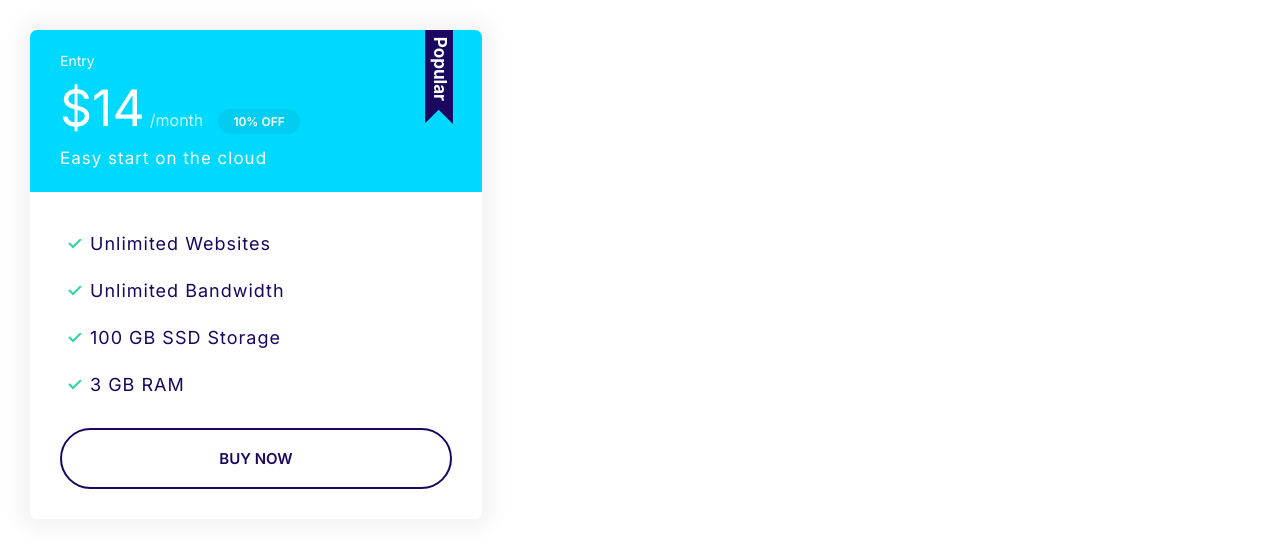
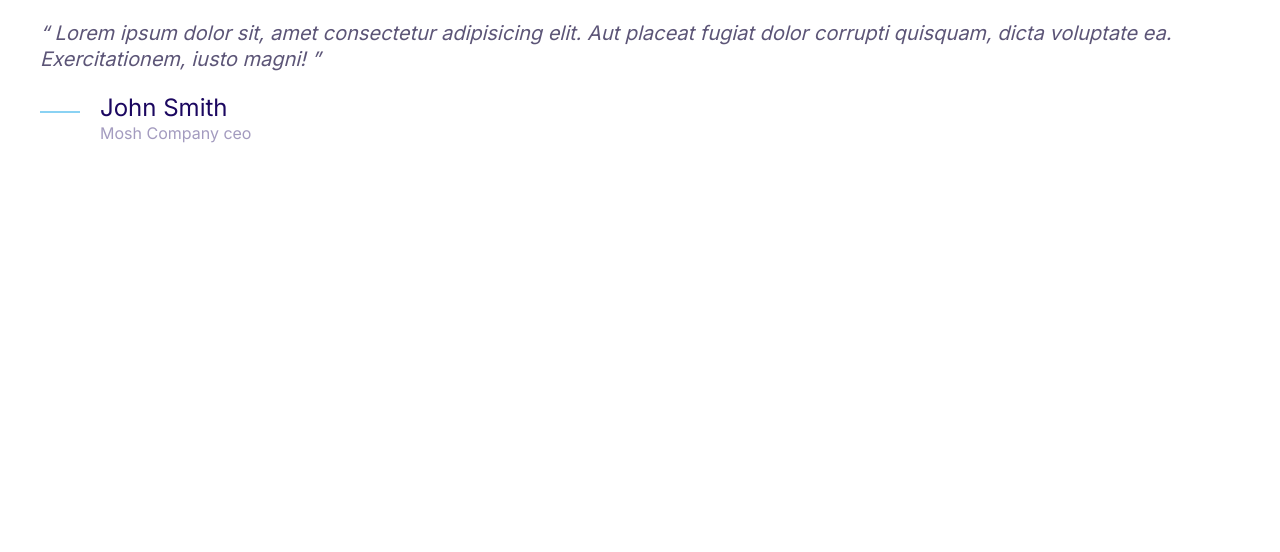
Before and after one commit to behdad097/template, a plain HTML site: page index.html in a window 1280 px wide. Drawn offline with Linux system fonts and the light colour scheme.

Commit message:
Define Quote component

```diff
--- a/css/style.css
+++ b/css/style.css
@@ -7,6 +7,7 @@ html {
   --color-accent: #ff3400;
   --color-headings: #1b0760;
   --color-body: #918ca4;
+  --color-body-darker: #5c5577;
   --color-border: #ccc;
   --border-radius: 30px;
 }
@@ -317,3 +318,61 @@ a {
     font-size: 1.7rem;
   }
 }
+
+/*Media*/
+.media {
+  display: flex;
+}
+.media__title {
+  margin-top: 0;
+}
+.media__body {
+  margin: 0 2rem;
+}
+
+.media__image {
+  margin-top: 1rem;
+}
+
+/*Quotes*/
+.quote {
+  font-size: 3rem;
+  font-style: italic;
+  color: var(--color-body-darker);
+  line-height: 1.3;
+}
+.quote__text::before {
+  content: open-quote;
+}
+.quote__text::after {
+  content: close-quote;
+}
+
+.quote__author {
+  font-weight: 500;
+  font-style: normal;
+  margin-bottom: 0;
+}
+
+.quote__organization {
+  font-size: 2rem;
+  color: var(--color-headings);
+  opacity: 40%;
+  font-style: normal;
+}
+.quote__line {
+  position: relative;
+  bottom: 10px;
+}
+
+@media screen and (min-width: 1024px) {
+  .quote {
+    font-size: 2rem;
+  }
+  .quote__author {
+    font-size: 2.4rem;
+  }
+  .quote__organization {
+    font-size: 1.6rem;
+  }
+}
--- a/index.html
+++ b/index.html
@@ -15,27 +15,25 @@
     <title>Document</title>
   </head>
   <body>
-    <div style="width: 40%; padding: 3rem">
-      <div class="plan plan--popular">
-        <div class="card card--secondary">
-          <header class="card__header">
-            <h3 class="plan__name">Entry</h3>
-            <span class="plan__price">$14</span>
-            <span class="plan__billing-cycle">/month</span>
-            <span class="badge badge--secondary badge--small">10% OFF</span>
-            <span class="plan__description">Easy start on the cloud</span>
-          </header>
-          <div class="card__body">
-            <ul class="list list--tick">
-              <li class="list__item">Unlimited Websites</li>
-              <li class="list__item">Unlimited Bandwidth</li>
-              <li class="list__item">100 GB SSD Storage</li>
-              <li class="list__item">3 GB RAM</li>
-            </ul>
-            <button class="btn btn--outline btn--block">buy now</button>
+    <blockquote class="quote">
+      <p class="quote__text">
+        Lorem ipsum dolor sit, amet consectetur adipisicing elit. Aut placeat
+        fugiat dolor corrupti quisquam, dicta voluptate ea. Exercitationem,
+        iusto magni!
+      </p>
+      <footer>
+        <div class="media">
+          <div class="media__image">
+            <svg class="icon icon--primary quote__line">
+              <use xlink:href="images/sprite.svg#line"></use>
+            </svg>
+          </div>
+          <div class="media__body">
+            <h3 class="media__title quote__author">John Smith</h3>
+            <p class="quote__organization">Mosh Company ceo</p>
           </div>
         </div>
-      </div>
-    </div>
+      </footer>
+    </blockquote>
   </body>
 </html>
```
Also changed, not shown: components/Media.html (added, +15 -0 lines), components/quote.html (added, +19 -0 lines).
